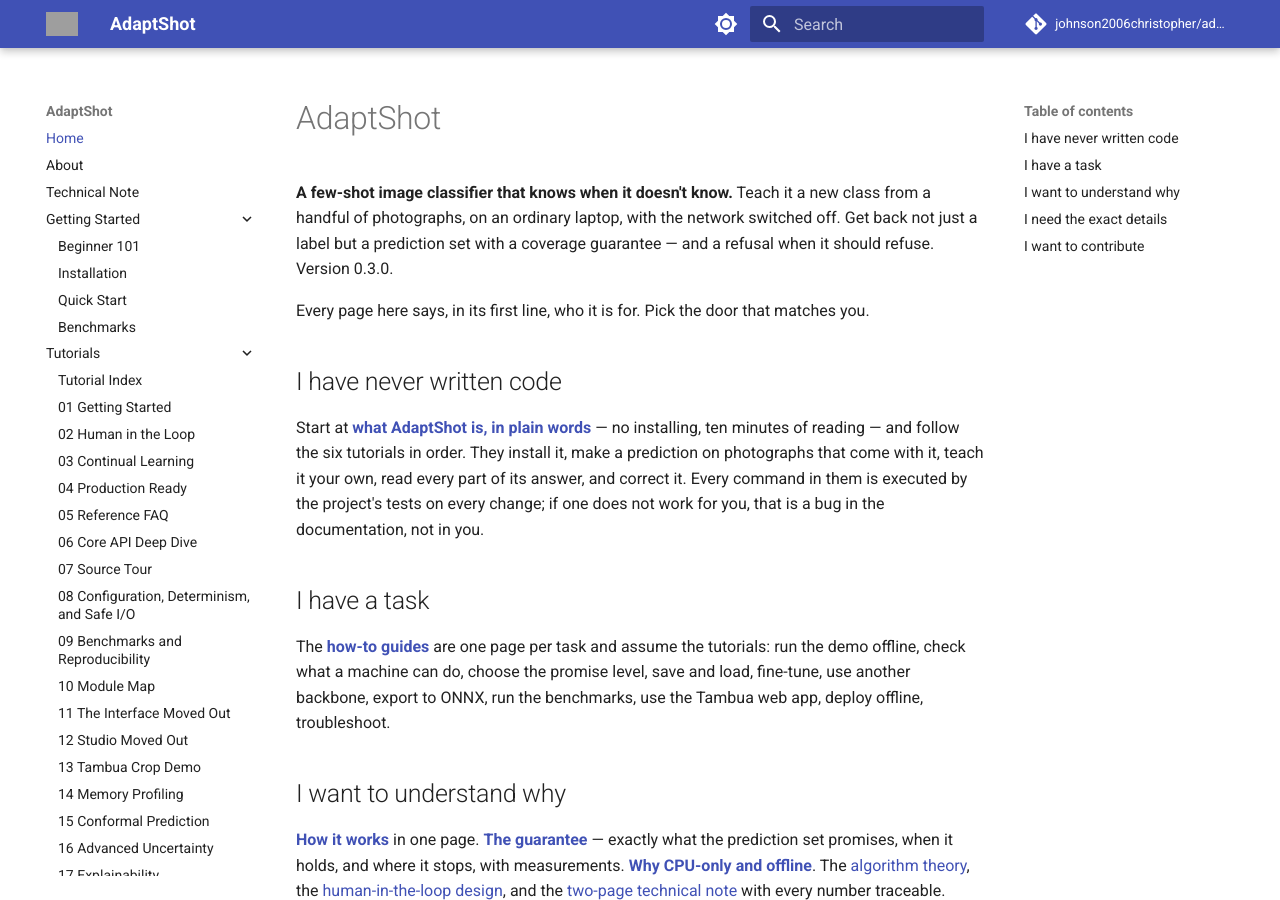
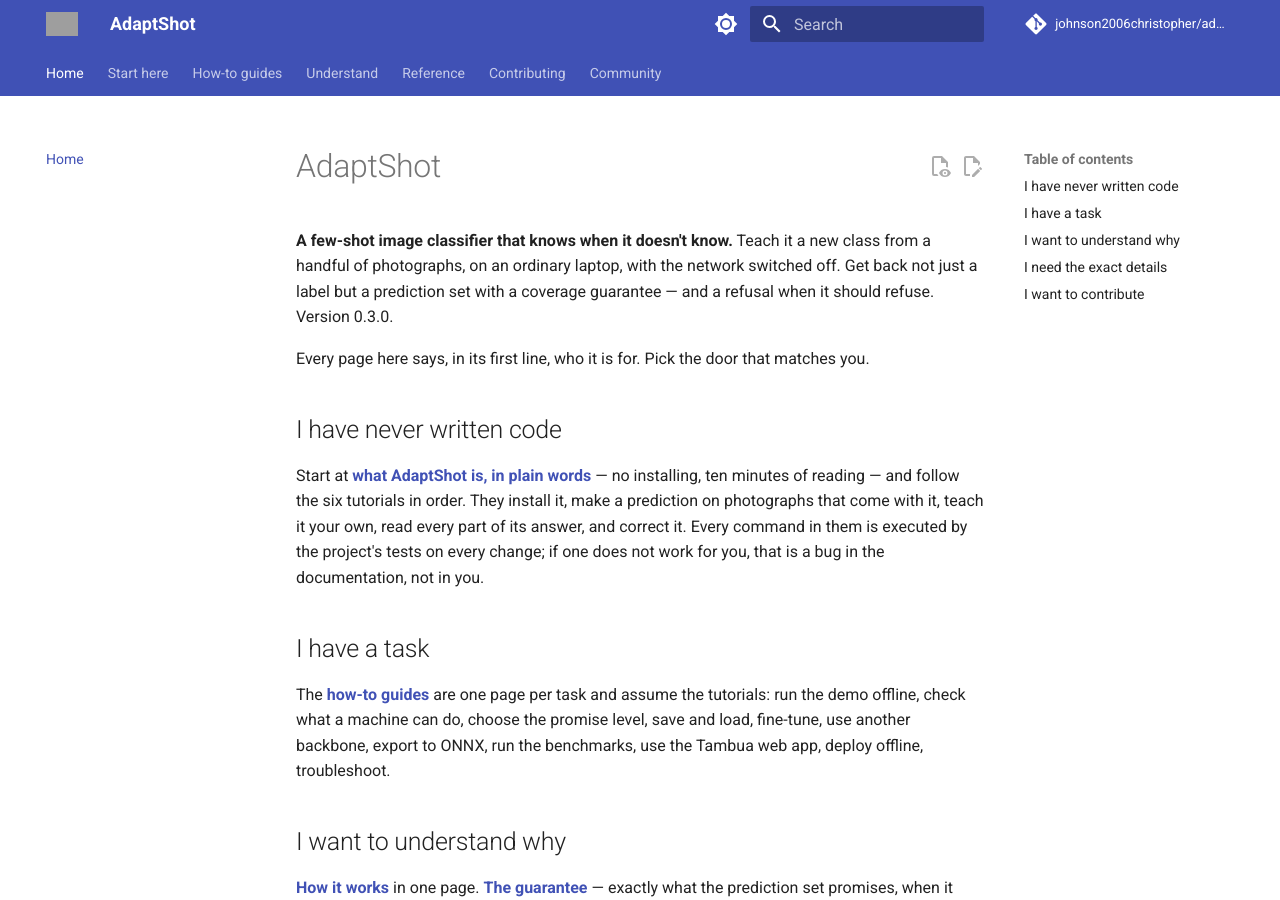
Before and after one commit to johnson2006christopher/adaptshot, an MkDocs documentation site: the page built from docs/index.md, in a window 1280 px wide and 900 px high. Built offline with MkDocs 1.6.1 and Material for MkDocs 9.7.7, drawn with Linux system fonts in a browser that asks for light colours; comment, search, counter and statistics services are not loaded; some of the changed lines change nothing that is shown; grey boxes are pictures that could not be loaded.

Commit message:
docs: Diataxis nav, edit links on every page, broken links fail the strict build

```diff
--- a/mkdocs.yml
+++ b/mkdocs.yml
@@ -3,13 +3,11 @@
 site_url: https://johnson2006christopher.github.io/adaptshot
 repo_url: https://github.com/johnson2006christopher/adaptshot
 repo_name: johnson2006christopher/adaptshot
+edit_uri: edit/v0.3.0/docs/
 docs_dir: docs
 site_dir: site
 # Built and reachable by URL, but deliberately unlinked: these are historical
 # records of v0.1.1, not current documentation. See the banner at the top of each.
-not_in_nav: |
-  archive/audit-report-v0.1.1.md
-  release-checklist-v0.1.1.md
 
 theme:
   name: material
@@ -31,9 +29,14 @@
   features:
     - navigation.instant
     - navigation.tracking
-    - navigation.expand
     - content.code.copy
     - content.tabs.link
+    - content.action.edit
+    - content.action.view
+    - navigation.tabs
+    - navigation.sections
+    - navigation.top
+    - search.suggest
 
 plugins:
   - search
@@ -51,8 +54,8 @@
   nav:
     omitted_files: warn
   links:
-    not_found: ignore
-    absolute_links: ignore
+    not_found: warn
+    absolute_links: warn
     unrecognized_links: warn
     anchors: warn
 
@@ -70,63 +73,53 @@
 
 nav:
   - Home: index.md
-  - About: about.md
-  - Technical Note: technical-note.md
-  - Getting Started:
-    - Beginner 101: getting-started/beginner-101.md
-    - Installation: getting-started/installation.md
-    - Quick Start: getting-started/quickstart.md
-    - Benchmarks: getting-started/benchmarks.md
-  - Tutorials:
-    - Tutorial Index: tutorials.md
-    - 01 Getting Started: tutorials/01_getting_started.md
-    - 02 Human in the Loop: tutorials/02_human_in_the_loop.md
-    - 03 Continual Learning: tutorials/03_continual_learning.md
-    - 04 Production Ready: tutorials/04_production_ready.md
-    - 05 Reference FAQ: tutorials/05_reference_faq.md
-    - 06 Core API Deep Dive: tutorials/06_core_api_deep_dive.md
-    - 07 Source Tour: tutorials/07_source_tour.md
-    - 08 Configuration, Determinism, and Safe I/O: tutorials/08_configuration_determinism_io.md
-    - 09 Benchmarks and Reproducibility: tutorials/09_benchmarks_and_reproducibility.md
-    - 10 Module Map: tutorials/10_module_map.md
-    - 11 The Interface Moved Out: tutorials/11_ui_pilot_dashboard.md
-    - 12 Studio Moved Out: tutorials/12_studio_guide.md
-    - 13 Tambua Crop Demo: tutorials/13_crop_disease_demo.md
-    - 14 Memory Profiling: tutorials/13_profiling_memory.md
-    - 15 Conformal Prediction: tutorials/14_conformal_prediction.md
-    - 16 Advanced Uncertainty: tutorials/15_advanced_uncertainty.md
-    - 17 Explainability: tutorials/16_explainability.md
-    - 18 Contrastive Learning: tutorials/17_contrastive_learning.md
-    - 19 End-to-End Workflow: tutorials/18_end_to_end_workflow.md
-    - 20 ONNX Deployment: tutorials/19_onnx_deployment.md
-  - API Reference:
-    - Full API Reference: api/reference.md
-    - Core Engine: api/core.md
-    - Training & Continual Learning: api/training.md
-    - Configuration & Utils: api/config.md
-  - Guides:
-    - Tambua Complete Guide: guides/tambua-complete-guide.md
-    - AdaptShot Deep Dive: guides/adaptshot-deep-dive.md
-    - Architecture & System Design: guides/architecture.md
-    - Architecture Deep-Dive: guides/architecture-deep-dive.md
-    - Algorithm Theory: guides/algorithm-theory.md
-    - Best Practices & Optimization: guides/best-practices.md
-    - Deployment Guide: guides/deployment-guide.md
-    - Studio Moved Out: guides/studio-complete-guide.md
-    - Pilot Dashboard Moved Out: guides/ui-pilot-guide.md
-    - Real-World Use Cases: guides/real-world-use-cases.md
-    - Human-in-the-Loop Deep Dive: guides/human-in-the-loop.md
-    - Error Handling & Troubleshooting: guides/troubleshooting.md
-    - Migration Guide (v0.1 → v0.2): guides/migration-v0.1-to-v0.2.md
+  - Start here:
+    - What AdaptShot is: tutorials/00-what-is-this.md
+    - 1. Install: tutorials/01-install.md
+    - 2. Your first prediction: tutorials/02-first-prediction.md
+    - 3. Your own photographs: tutorials/03-your-own-photos.md
+    - 4. Reading the answer: tutorials/04-reading-the-answer.md
+    - 5. Teaching corrections, saving: tutorials/05-teaching-corrections.md
+    - Where next: tutorials/06-next.md
+  - How-to guides:
+    - Run the demo offline: how-to/run-the-offline-demo.md
+    - Check what a machine can do: how-to/check-what-this-machine-can-do.md
+    - Choose the promise level (α): how-to/choose-alpha.md
+    - Save, load and migrate: how-to/save-load-and-migrate.md
+    - Fine-tune from corrections: how-to/fine-tune-with-corrections.md
+    - Use a different backbone: how-to/use-your-own-backbone.md
+    - Export a backbone to ONNX: how-to/export-a-backbone-to-onnx.md
+    - Run the benchmarks: how-to/run-the-benchmarks.md
+    - Use Tambua: how-to/use-tambua.md
+    - Deploy offline: how-to/deploy-offline.md
+    - Troubleshoot: how-to/troubleshoot.md
+  - Understand:
+    - How it works: understand/how-it-works.md
+    - The guarantee: understand/the-guarantee.md
+    - Why CPU-only and offline: understand/why-cpu-only-and-offline.md
+    - Human in the loop: understand/human-in-the-loop.md
+    - Algorithm theory: understand/algorithm-theory.md
+    - Illustrative use cases: understand/real-world-use-cases.md
+    - Technical note: understand/technical-note.md
+    - About the project: about.md
   - Reference:
-    - Config Reference (All 27 Fields): reference/config-reference.md
-  - v0.1.1 Docs Roadmap: v0.1.1-docs-roadmap.md
+    - API reference: reference/api.md
+    - Core engine: reference/core.md
+    - Training and continual learning: reference/training.md
+    - Configuration and utilities: reference/config.md
+    - Config reference (all fields): reference/config-reference.md
+    - Errors and warnings: reference/errors.md
+    - Results and artifacts: reference/results-and-artifacts.md
+    - Tambua command line and config: reference/tambua-cli.md
+    - Migration v0.1 → v0.2: reference/migration-v0.1-to-v0.2.md
+    - Changelog: reference/changelog.md
   - Contributing:
-    - Contributing Guide: contributing.md
-    - Release Checklist: release-checklist.md
-  - Code of Conduct: code_of_conduct.md
-  - Changelog: changelog.md
+    - Contributing guide: contributing/contributing.md
+    - Development setup and the gate: contributing/development-setup.md
+    - API stability and deprecation: contributing/api-stability.md
+    - How the docs are tested: contributing/how-the-docs-are-tested.md
+    - Release checklist: contributing/release-checklist.md
+    - Code of conduct: contributing/code_of_conduct.md
   - Community:
     - "⭐ Star on GitHub": https://github.com/johnson2006christopher/adaptshot
-    - "📱 WhatsApp Group": https://chat.whatsapp.com/J6AbrvbjmBc5XXX2fnN6RK
     - "💬 GitHub Discussions": https://github.com/johnson2006christopher/adaptshot/discussions
```
